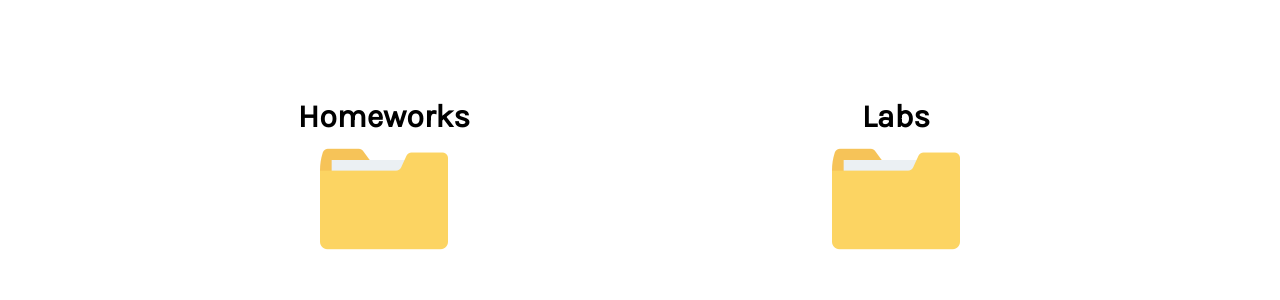
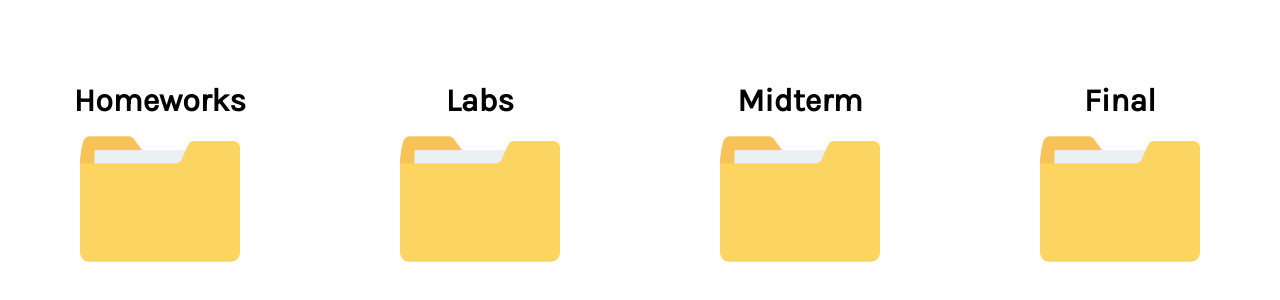
Before and after one commit to webdesigndecal/submissiontemplate, a plain HTML site: page index.html in a window 1280 px wide. Shown: the part 220-520 px from the top of the page. Drawn offline with Linux system fonts and the light colour scheme.

Commit message:
created midterm, final

```diff
--- a/assets/css/main-page.css
+++ b/assets/css/main-page.css
@@ -7,10 +7,11 @@ a {
     display: flex;
     flex-direction: row;
     justify-content: center;
+    flex-wrap: wrap;
 }
 
 img {
-    width: 25%;
+    width: 50%;
 }
 
 h1 {
--- a/index.html
+++ b/index.html
@@ -22,6 +22,22 @@
                     <img src = "assets/images/folder.png">
                 </a>
             </div>
+            <div class = "home-page-folder">
+                <h1>
+                    Midterm
+                </h1>
+                <a href = "midterm/index.html">
+                    <img src = "assets/images/folder.png">
+                </a>
+            </div>
+            <div class = "home-page-folder">
+                <h1>
+                    Final
+                </h1>
+                <a href = "final/index.html">
+                    <img src = "assets/images/folder.png">
+                </a>
+            </div>
         </div>
     </body>
 </html>
```
Also changed, not shown: final/index.html (added, +6 -0 lines), midterm/index.html (added, +6 -0 lines).
